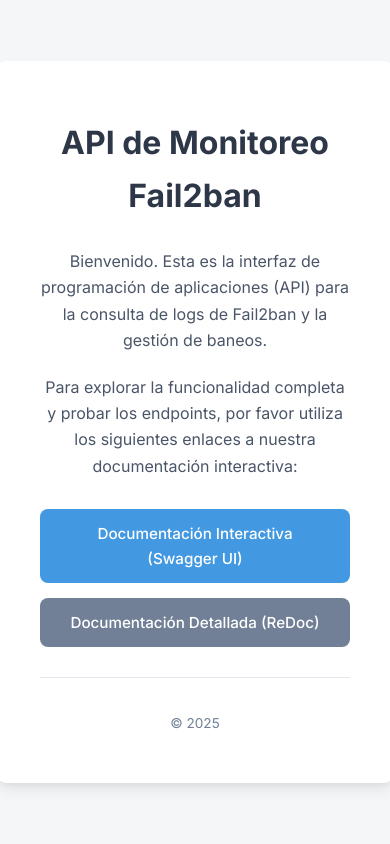
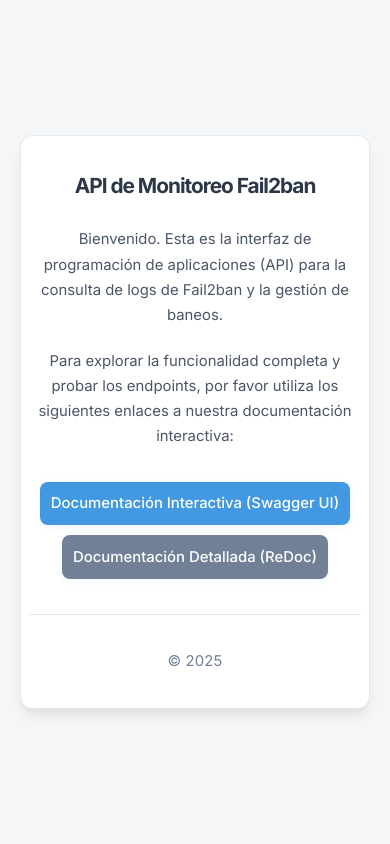
Before and after one commit to AleGC019/aca-fail2ban-dashboard, a FastAPI app: page / in a window 390 px wide. Run offline with FastAPI, Linux system fonts and the light colour scheme; parts of the project's set-up code (start-up, migrations or seed data) failed here and were passed over.

Commit message:
:memo: Update CSS

```diff
--- a/api/static/css/style.css
+++ b/api/static/css/style.css
@@ -1,17 +1,26 @@
 :root {
     --font-family-primary: 'Inter', -apple-system, BlinkMacSystemFont, "Segoe UI", Roboto, Helvetica, Arial, sans-serif, "Apple Color Emoji", "Segoe UI Emoji", "Segoe UI Symbol";
-    --background-color: #f4f6f8; /* Un gris azulado muy claro */
+    --background-color: #f4f6f8;
     --card-background-color: #ffffff;
-    --text-color-primary: #2d3748; /* Gris oscuro para texto principal */
-    --text-color-secondary: #4a5568; /* Gris medio para descripciones */
-    --text-color-footer: #718096; /* Gris más claro para el footer */
-    --primary-color: #4299e1; /* Azul (Tailwind Blue 500) */
-    --primary-color-hover: #3182ce; /* Azul más oscuro (Tailwind Blue 600) */
-    --secondary-color: #718096; /* Gris (Tailwind Gray 500) */
-    --secondary-color-hover: #4a5568; /* Gris más oscuro (Tailwind Gray 600) */
-    --border-color: #e2e8f0; /* Gris claro para bordes */
+    --text-color-primary: #2d3748;
+    --text-color-secondary: #4a5568;
+    --text-color-footer: #718096;
+    --primary-color: #4299e1;
+    --primary-color-hover: #3182ce;
+    --secondary-color: #718096;
+    --secondary-color-hover: #4a5568;
+    --border-color: #e2e8f0;
     --card-shadow: 0 10px 15px -3px rgba(0, 0, 0, 0.07), 0 4px 6px -2px rgba(0, 0, 0, 0.05);
-    --border-radius: 0.75rem; /* 12px */
+    --border-radius: 0.75rem;
+}
+
+html {
+    box-sizing: border-box;
+    font-size: 16px;
+}
+
+*, *::before, *::after {
+    box-sizing: inherit;
 }
 
 body {
@@ -24,25 +33,27 @@
     align-items: center;
     min-height: 100vh;
     padding: 20px;
-    box-sizing: border-box;
     line-height: 1.65;
+    transition: background 0.2s;
 }
 
 .card {
     background-color: var(--card-background-color);
-    padding: 35px 45px;
+    padding: 2.5rem 2.8rem;
     border-radius: var(--border-radius);
     box-shadow: var(--card-shadow);
     max-width: 700px;
     width: 100%;
     text-align: center;
+    border: 1px solid var(--border-color);
+    transition: box-shadow 0.2s;
 }
 
 .card-header {
-    margin-bottom: 25px;
+    margin-bottom: 1.5rem;
 }
 
-.logo { /* Estilo opcional si añades un logo */
+.logo {
     width: 50px;
     height: auto;
     margin-bottom: 10px;
@@ -50,42 +61,47 @@
 
 .card-header h1 {
     color: var(--text-color-primary);
-    font-size: 2em; /* Ajustado para un look más sutil */
+    font-size: 2.2rem;
     font-weight: 700;
-    margin-bottom: 8px;
+    margin-bottom: 0.5rem;
+    letter-spacing: -1px;
 }
 
 .card-content .description {
-    font-size: 1rem; /* Ajustado para mejor proporción */
+    font-size: 1.08rem;
     color: var(--text-color-secondary);
-    margin-bottom: 20px;
+    margin-bottom: 1.25rem;
     max-width: 580px;
     margin-left: auto;
     margin-right: auto;
+    line-height: 1.7;
 }
 
 .documentation-links {
-    margin-top: 30px;
-    margin-bottom: 20px;
+    margin-top: 2rem;
+    margin-bottom: 1.2rem;
     display: flex;
     flex-direction: column;
     align-items: center;
     gap: 15px;
+    width: 100%;
 }
 
 .btn {
     display: inline-block;
-    color: #ffffff;
-    padding: 12px 25px;
+    color: #fff;
+    padding: 0.75rem 2rem;
     text-decoration: none;
-    border-radius: 0.5rem; /* 8px */
+    border-radius: 0.5rem;
     font-weight: 500;
-    font-size: 0.95em;
-    transition: background-color 0.2s ease-in-out, transform 0.15s ease-in-out;
-    min-width: 260px;
+    font-size: 1rem;
+    transition: background-color 0.2s, transform 0.15s, box-shadow 0.2s;
+    min-width: 220px;
     border: none;
     cursor: pointer;
     text-align: center;
+    box-shadow: 0 2px 8px rgba(66,153,225,0.08);
+    outline: none;
 }
 
 .btn-primary {
@@ -93,8 +109,8 @@
 }
 .btn-primary:hover, .btn-primary:focus {
     background-color: var(--primary-color-hover);
-    transform: translateY(-2px);
-    outline: none;
+    transform: translateY(-2px) scale(1.03);
+    box-shadow: 0 6px 18px rgba(66,153,225,0.13);
 }
 
 .btn-secondary {
@@ -102,26 +118,62 @@
 }
 .btn-secondary:hover, .btn-secondary:focus {
     background-color: var(--secondary-color-hover);
-    transform: translateY(-2px);
-    outline: none;
+    transform: translateY(-2px) scale(1.03);
+    box-shadow: 0 6px 18px rgba(113,128,150,0.10);
 }
 
 .card-footer {
-    margin-top: 30px;
-    padding-top: 20px;
+    margin-top: 2.2rem;
+    padding-top: 1.2rem;
     border-top: 1px solid var(--border-color);
-    font-size: 0.85em;
+    font-size: 0.93em;
     color: var(--text-color-footer);
+    letter-spacing: 0.01em;
 }
 
-/* Diseño Responsivo: Botones lado a lado en pantallas más grandes */
-@media (min-width: 640px) { /* sm breakpoint de Tailwind */
+/* Mejoras responsivas */
+@media (max-width: 800px) {
+    .card {
+        padding: 2rem 1.2rem;
+        max-width: 98vw;
+    }
+    .card-content .description {
+        font-size: 0.98rem;
+    }
+    .btn {
+        min-width: 160px;
+        font-size: 0.97rem;
+        padding: 0.7rem 1.2rem;
+    }
+}
+
+@media (max-width: 500px) {
+    .card {
+        padding: 1.2rem 0.5rem;
+    }
+    .card-header h1 {
+        font-size: 1.3rem;
+    }
+    .card-content .description {
+        font-size: 0.93rem;
+    }
+    .documentation-links {
+        gap: 10px;
+    }
+    .btn {
+        min-width: 120px;
+        font-size: 0.93rem;
+        padding: 0.6rem 0.7rem;
+    }
+}
+
+/* Botones lado a lado en pantallas grandes */
+@media (min-width: 640px) {
     .documentation-links {
         flex-direction: row;
         justify-content: center;
     }
     .btn {
-        /* min-width: auto; ya no es necesario si quieres que mantengan un buen tamaño */
         margin: 0 8px;
     }
 }
```
